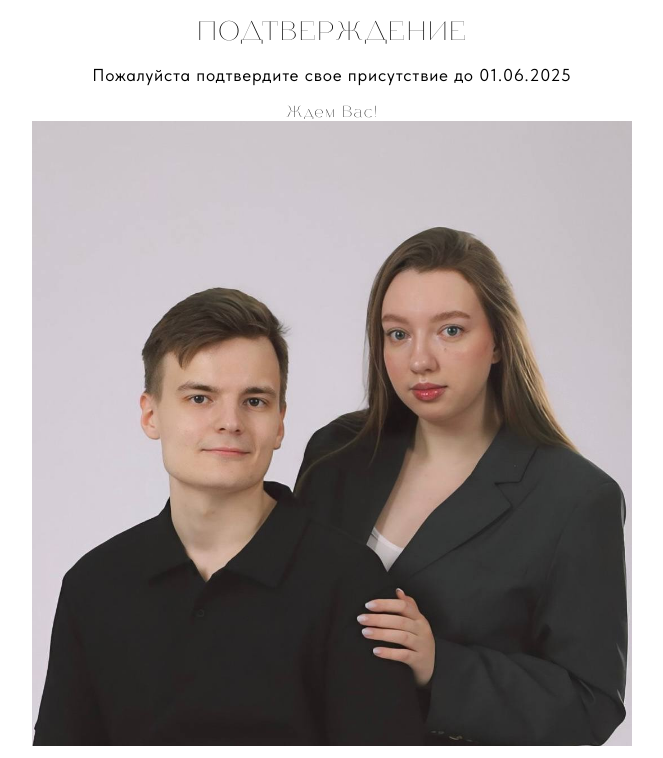
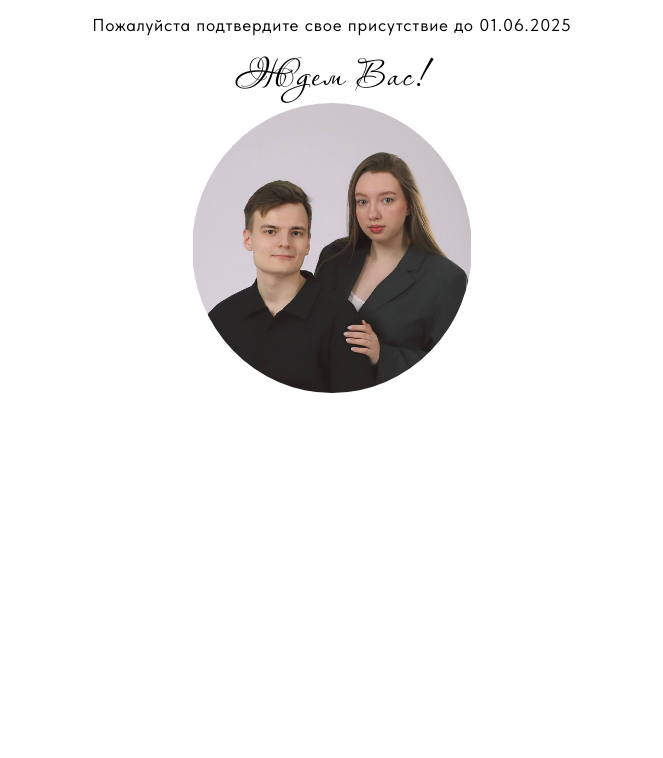
Before and after one commit to jzybd/Wedding, a plain HTML site: page index.html in a window 1280 px wide. Shown: the part 2490-3248 px from the top of the page, without its empty margins (308-971 px from the left). After the commit the page ends 2891 px from the top, so only its background shows below. Drawn offline with Linux system fonts and the light colour scheme.

Commit message:
changed css section

```diff
--- a/index.html
+++ b/index.html
@@ -76,7 +76,7 @@
         </div>
     </div>
     <div class="section">
-        <div class="container">
+        <div class="container container__info">
             <div class="information__menu">
                 <h1>МЕНЮ</h1>
                 <div class="information-text tilda-text">
@@ -111,7 +111,7 @@
             <div class="information__waiting">
                 <div class="information__waiting-quote">Ждем Вас!</div>
                 <div class="information__waiting-photo">
-                    <img src="./img/photo_2025-04-15_00-57-41.jpg" class="photo__img">
+                    <img src="./img/photo_2025-04-15_00-57-41.jpg" class="photo__img circle-photo">
                 </div>
             </div>
         </div>
--- a/style.css
+++ b/style.css
@@ -30,6 +30,10 @@ body {
 .tilda-text {
     font-family: 'TildaSans', sans-serif;
     font-weight: 400;
+}
+
+.circle-photo {
+    border-radius: 50%;
 }
 
 
@@ -155,11 +159,32 @@ body {
     font-size: 25pt;
   }
 
+.container__info {
+    margin-top: 50px;
+}
+
 h1 {
     font-size: 20pt;
     font-weight: normal;
 }
 
+
 .information-text {
     font-size: 13pt;
 }
+
+.information__waiting {
+    display: flex;
+    flex-direction: column;
+    align-items: center;
+}
+
+.information__waiting-quote {
+    font-family: 'Bodega', sans-serif;
+    font-size: 25pt;
+}
+
+.information__waiting-photo {
+    width: 280px;
+    height: 290px;
+}
```
